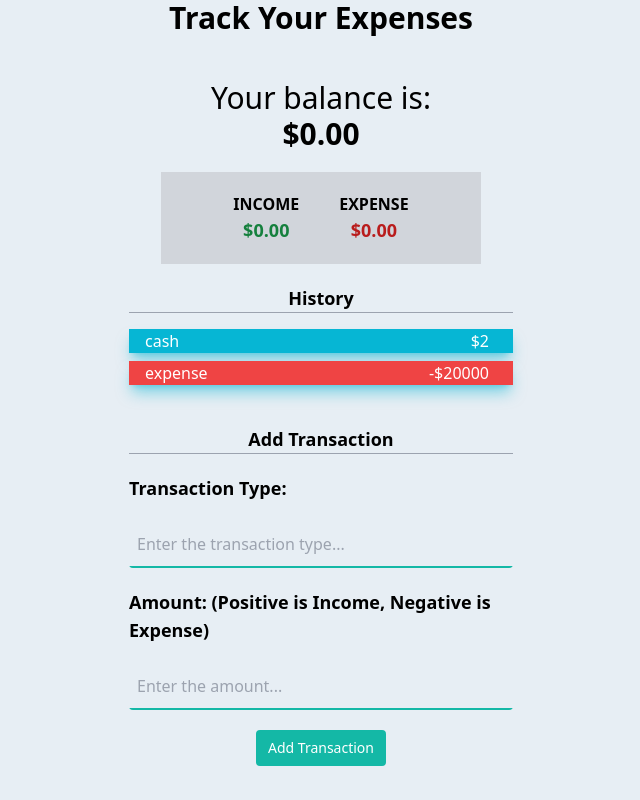
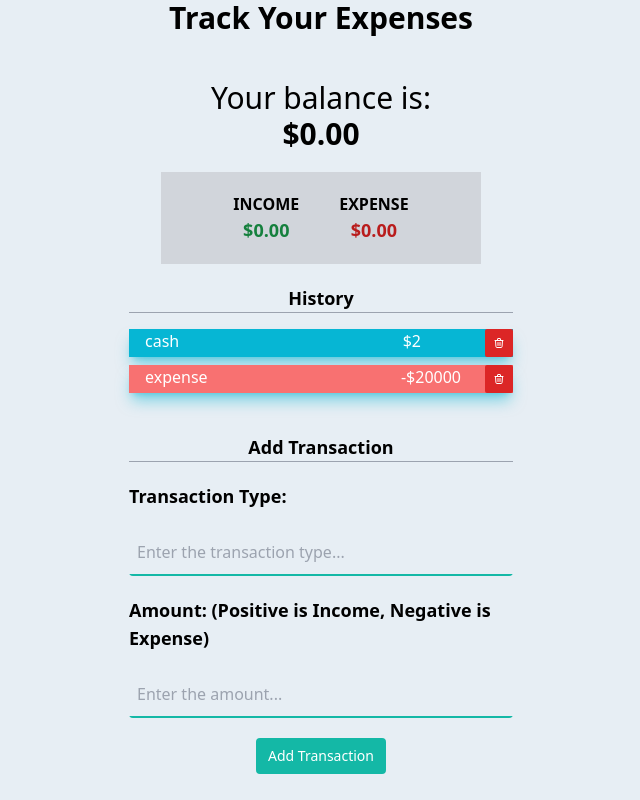
Before and after one commit to MoeMoeee/expense-tracker, a React (Create React App) app: page / in a window 1280 px wide. Shown: the whole page, without its empty margins (319-959 px from the left). Built offline with nearby package versions, Linux system fonts and the light colour scheme.

Commit message:
added delete button in history part

```diff
--- a/src/assets/main.css
+++ b/src/assets/main.css
@@ -499,14 +499,29 @@ video {
 .mr-6 {
   margin-right: 1.5rem;
 }
+.ml-10 {
+  margin-left: 2.5rem;
+}
+.ml-1 {
+  margin-left: 0.25rem;
+}
 .mb-4 {
   margin-bottom: 1rem;
 }
 .flex {
   display: flex;
 }
+.inline-flex {
+  display: inline-flex;
+}
+.h-3 {
+  height: 0.75rem;
+}
 .w-full {
   width: 100%;
+}
+.w-3 {
+  width: 0.75rem;
 }
 .max-w-sm {
   max-width: 24rem;
@@ -542,6 +557,9 @@ video {
 }
 .rounded-lg {
   border-radius: 0.5rem;
+}
+.rounded-sm {
+  border-radius: 0.125rem;
 }
 .border {
   border-width: 1px;
@@ -593,9 +611,13 @@ video {
   --tw-bg-opacity: 1;
   background-color: rgb(6 182 212 / var(--tw-bg-opacity));
 }
-.bg-red-500 {
+.bg-red-600 {
   --tw-bg-opacity: 1;
-  background-color: rgb(239 68 68 / var(--tw-bg-opacity));
+  background-color: rgb(220 38 38 / var(--tw-bg-opacity));
+}
+.bg-red-400 {
+  --tw-bg-opacity: 1;
+  background-color: rgb(248 113 113 / var(--tw-bg-opacity));
 }
 .p-5 {
   padding: 1.25rem;
@@ -679,6 +701,18 @@ video {
   --tw-bg-opacity: 1;
   background-color: rgb(15 118 110 / var(--tw-bg-opacity));
 }
+.hover\:bg-cyan-600:hover {
+  --tw-bg-opacity: 1;
+  background-color: rgb(8 145 178 / var(--tw-bg-opacity));
+}
+.hover\:bg-red-700:hover {
+  --tw-bg-opacity: 1;
+  background-color: rgb(185 28 28 / var(--tw-bg-opacity));
+}
+.hover\:bg-red-800:hover {
+  --tw-bg-opacity: 1;
+  background-color: rgb(153 27 27 / var(--tw-bg-opacity));
+}
 .focus\:outline-none:focus {
   outline: 2px solid transparent;
   outline-offset: 2px;
--- a/src/components/Transaction.js
+++ b/src/components/Transaction.js
@@ -3,16 +3,35 @@ import React from 'react'
 export const Transaction = ({transaction}) => {
   if (transaction.amount > 0) {
     return (
-      <div className='mb-2 pl-4 flex grow  text-white font-medium border-2 border-none bg-cyan-500 shadow-lg shadow-cyan-500/50'>{transaction.text}
-        <span className='ml-auto mr-6'>${transaction.amount}</span>
-      </div>
+      <>
+        <div className="mb-2 pl-4 flex grow text-white font-medium border-2 border-none bg-cyan-500 shadow-lg shadow-cyan-500/50 hover:bg-cyan-600">{transaction.text}
+          <span className='ml-auto mr-6'>
+            ${transaction.amount}
+
+          </span>
+          <button class="ml-10 inline-flex items-center px-2 py-2 bg-red-600 hover:bg-red-700 text-white text-sm font-medium rounded-sm">
+              <svg xmlns="http://www.w3.org/2000/svg" class="h-3 w-3" fill="none" viewBox="0 0 24 24" stroke="currentColor">
+                <path stroke-linecap="round" stroke-linejoin="round" stroke-width="2" d="M19 7l-.867 12.142A2 2 0 0116.138 21H7.862a2 2 0 01-1.995-1.858L5 7m5 4v6m4-6v6m1-10V4a1 1 0 00-1-1h-4a1 1 0 00-1 1v3M4 7h16" />
+              </svg>
+          </button>
+        </div>
+
+      </>
+
+
+
     )
   }
 
   else {
     return (
-    <div className='mb-2 pl-4 flex grow  text-white font-medium border-2 border-none bg-red-500 shadow-lg shadow-cyan-500/50'>{transaction.text}
+    <div className='mb-2 pl-4 flex grow  text-white font-medium border-2 border-none bg-red-400 shadow-lg shadow-cyan-500/50'>{transaction.text}
       <span className='ml-auto mr-6'>-${-transaction.amount}</span>
+      <button class="ml-0.5 inline-flex items-center px-2 py-2 bg-red-600 hover:bg-red-800 text-white text-sm font-medium rounded-sm">
+              <svg xmlns="http://www.w3.org/2000/svg" class="h-3 w-3" fill="none" viewBox="0 0 24 24" stroke="currentColor">
+                <path stroke-linecap="round" stroke-linejoin="round" stroke-width="2" d="M19 7l-.867 12.142A2 2 0 0116.138 21H7.862a2 2 0 01-1.995-1.858L5 7m5 4v6m4-6v6m1-10V4a1 1 0 00-1-1h-4a1 1 0 00-1 1v3M4 7h16" />
+              </svg>
+      </button>
     </div>
     )
   }
```
